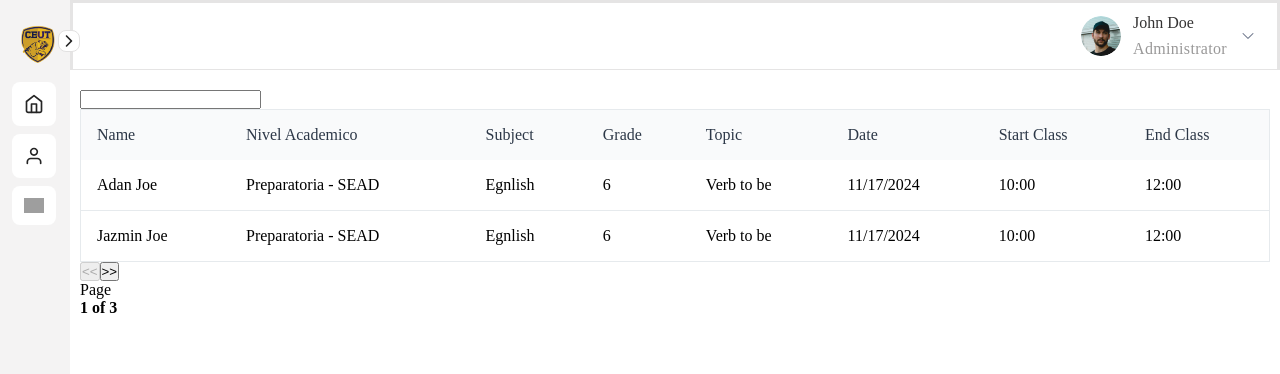
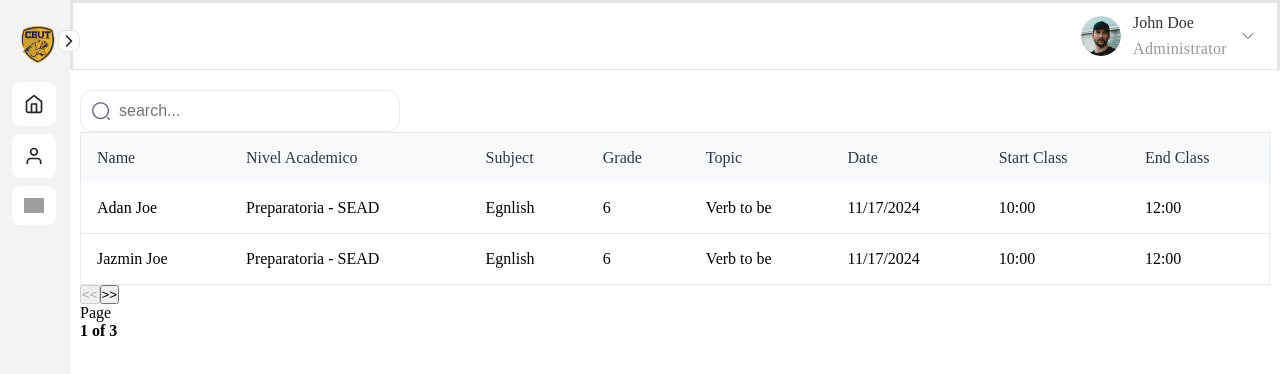
Before and after one commit to macin-dev/time-tracker, a React (Vite) app: page / in a window 1280 px wide. Shown: the top 374 px of the page. Built offline with nearby package versions, Linux system fonts and the light colour scheme; grey boxes are pictures that could not be loaded.

Commit message:
add styles to the input search component

```diff
--- /dev/null
+++ b/src/components/global/InputSearch.jsx
@@ -0,0 +1,22 @@
+import "./InputSearch.scss";
+
+const InputSearch = ({ globalFilter, setGlobalFilter }) => {
+  return (
+    <label className="input-search-container">
+      <img
+        className="w-24 h-24"
+        src="/src/assets/search.svg"
+        alt="search icon"
+      />
+      <input
+        value={globalFilter}
+        type="text"
+        onChange={(e) => setGlobalFilter(e.target.value)}
+        className="input-search"
+        placeholder="search..."
+      />
+    </label>
+  );
+};
+
+export default InputSearch;
--- /dev/null
+++ b/src/components/global/InputSearch.scss
@@ -0,0 +1,21 @@
+$border-color: #e6eaed;
+$text-color: #2c3747;
+
+.input-search-container {
+  width: 320px;
+  display: flex;
+  align-items: center;
+  gap: 0.5rem;
+  padding: 10px;
+  border-radius: 0.75rem;
+  background-color: #fff;
+  border: 1px solid $border-color;
+}
+
+.input-search {
+  width: 100%;
+  font-size: 1rem;
+  border: none;
+  outline: none;
+  color: $text-color;
+}
--- a/src/components/table/Table.jsx
+++ b/src/components/table/Table.jsx
@@ -9,11 +9,12 @@ import {
 import { data } from "./data";
 
 import "./Table.scss";
+import InputSearch from "../global/InputSearch";
 
 const Table = () => {
   const [pagination, setPagination] = useState({
-    pageIndex: 0, // initial page index
-    pageSize: 2, // default page size
+    pageIndex: 0,
+    pageSize: 2,
   });
   const columns = [
     {
@@ -72,17 +73,15 @@ const Table = () => {
     },
     globalFilterFn: "includesString",
     onGlobalFilterChange: setGlobalFilter,
-    // pagination
     getPaginationRowModel: getPaginationRowModel(),
     onPaginationChange: setPagination,
   });
 
   return (
     <section>
-      <input
-        value={globalFilter}
-        type="text"
-        onChange={(e) => setGlobalFilter(e.target.value)}
+      <InputSearch
+        globalFilter={globalFilter}
+        setGlobalFilter={setGlobalFilter}
       />
       <table className="table">
         <thead className="table-header">
```
Also changed, not shown: src/assets/search.svg (added).
